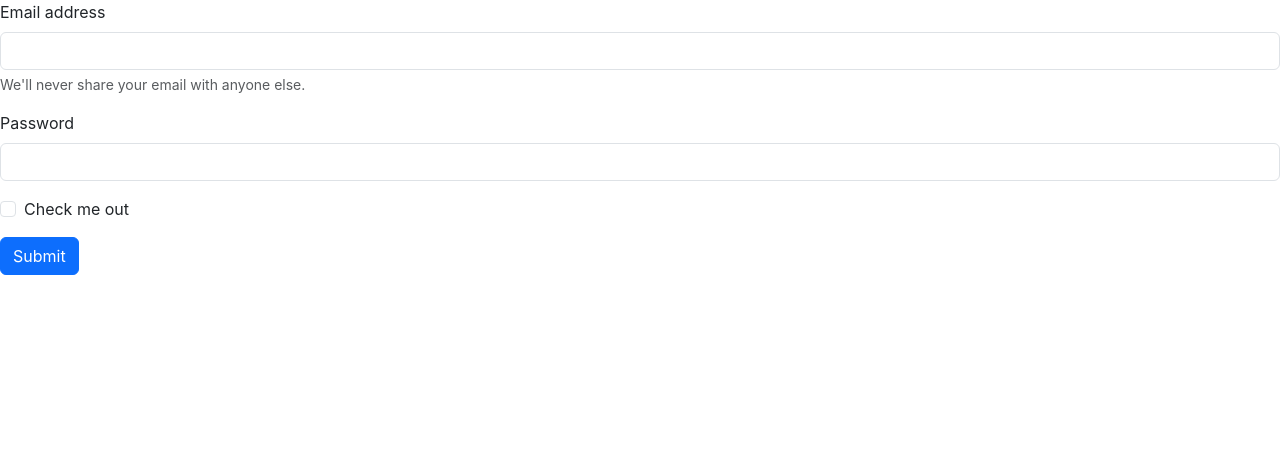
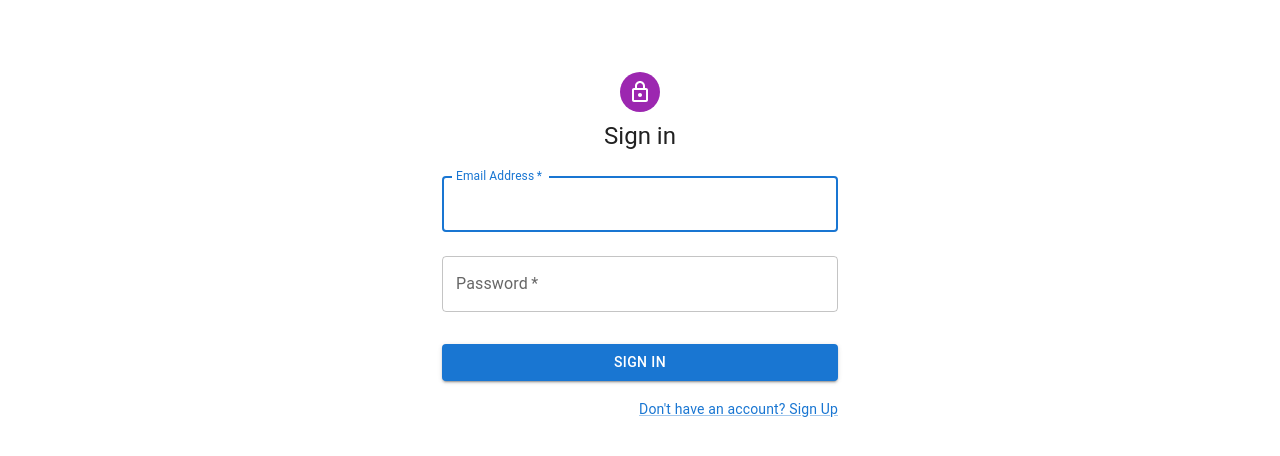
Before and after one commit to Mridul-WebO/Contact-App, a React (Create React App) app: page / in a window 1280 px wide. Shown: the top 456 px of the page. Built offline with nearby package versions, Linux system fonts and the light colour scheme.

Commit message:
working on ui

```diff
--- a/package.json
+++ b/package.json
@@ -3,6 +3,10 @@
   "version": "0.1.0",
   "private": true,
   "dependencies": {
+    "@emotion/react": "^11.11.3",
+    "@emotion/styled": "^11.11.0",
+    "@mui/icons-material": "^5.15.10",
+    "@mui/material": "^5.15.10",
     "@testing-library/jest-dom": "^5.17.0",
     "@testing-library/react": "^13.4.0",
     "@testing-library/user-event": "^13.5.0",
--- a/src/App.js
+++ b/src/App.js
@@ -1,20 +1,22 @@
+import "./App.css";
 
-import './App.css';
-
-import { BrowserRouter, Route, Routes } from 'react-router-dom';
-import SignIn from './pages/SignIn';
-import SignUp from './pages/SignUp';
-import ContactList from './pages/ContactList';
-import NavBar from './components/NavBar';
+import { BrowserRouter, Route, Routes } from "react-router-dom";
+import SignUp from "./pages/signUp/SignUp";
+import SignIn from "./pages/signIn/SignIn";
+import ContactList from "./pages/contactList/ContactList";
+import NavBar from "./components/NavBar";
 function App() {
   return (
     <BrowserRouter>
-      {localStorage.getItem('userData') && <NavBar />}
+      {localStorage.getItem("userData") && <NavBar />}
       <Routes>
-        <Route path='/' element={<SignIn />} />
-        <Route path='/signup' element={<SignIn />} />
-        <Route path='/signin' element={<SignUp />} />
-        <Route path='/contactList' element={localStorage.getItem('userData') && <ContactList />} />
+        <Route exact path="/" element={<SignIn />} />
+        <Route exact path="/signIn" element={<SignIn />} />
+        <Route exact path="/signup" element={<SignUp />} />
+        <Route
+          path="/contactList"
+          element={localStorage.getItem("userData") && <ContactList />}
+        />
       </Routes>
     </BrowserRouter>
   );
--- a/src/index.css
+++ b/src/index.css
@@ -1,13 +1,14 @@
 body {
   margin: 0;
-  font-family: -apple-system, BlinkMacSystemFont, 'Segoe UI', 'Roboto', 'Oxygen',
-    'Ubuntu', 'Cantarell', 'Fira Sans', 'Droid Sans', 'Helvetica Neue',
+  font-family: -apple-system, BlinkMacSystemFont, "Segoe UI", "Roboto", "Oxygen",
+    "Ubuntu", "Cantarell", "Fira Sans", "Droid Sans", "Helvetica Neue",
     sans-serif;
   -webkit-font-smoothing: antialiased;
   -moz-osx-font-smoothing: grayscale;
+  background-color: rgb(234, 239, 244);
 }
 
 code {
-  font-family: source-code-pro, Menlo, Monaco, Consolas, 'Courier New',
+  font-family: source-code-pro, Menlo, Monaco, Consolas, "Courier New",
     monospace;
 }
--- a/src/pages/SignIn.jsx
+++ /dev/null
@@ -1,24 +0,0 @@
-import React from 'react'
-
-const SignIn = () => {
-    return (
-        <form>
-            <div class="mb-3">
-                <label for="exampleInputEmail1" class="form-label">Email address</label>
-                <input type="email" class="form-control" id="exampleInputEmail1" aria-describedby="emailHelp" />
-                <div id="emailHelp" class="form-text">We'll never share your email with anyone else.</div>
-            </div>
-            <div class="mb-3">
-                <label for="exampleInputPassword1" class="form-label">Password</label>
-                <input type="password" class="form-control" id="exampleInputPassword1" />
-            </div>
-            <div class="mb-3 form-check">
-                <input type="checkbox" class="form-check-input" id="exampleCheck1" />
-                <label class="form-check-label" for="exampleCheck1">Check me out</label>
-            </div>
-            <button type="submit" class="btn btn-primary">Submit</button>
-        </form>
-    )
-}
-
-export default SignIn
--- a/src/pages/SignUp.jsx
+++ /dev/null
@@ -1,24 +0,0 @@
-import React from 'react'
-
-const SignUp = () => {
-    return (
-        <form>
-            <div class="mb-3">
-                <label for="exampleInputEmail1" class="form-label">Email address</label>
-                <input type="email" class="form-control" id="exampleInputEmail1" aria-describedby="emailHelp" />
-                <div id="emailHelp" class="form-text">We'll never share your email with anyone else.</div>
-            </div>
-            <div class="mb-3">
-                <label for="exampleInputPassword1" class="form-label">Password</label>
-                <input type="password" class="form-control" id="exampleInputPassword1" />
-            </div>
-            <div class="mb-3 form-check">
-                <input type="checkbox" class="form-check-input" id="exampleCheck1" />
-                <label class="form-check-label" for="exampleCheck1">Check me out</label>
-            </div>
-            <button type="submit" class="btn btn-primary">Submit</button>
-        </form>
-    )
-}
-
-export default SignUp
--- /dev/null
+++ b/src/pages/signIn/SignIn.css
@@ -0,0 +1,9 @@
+.col:nth-child(2) {
+  box-shadow: 2.1px 0.3px 2.2px rgba(0, 0, 0, 0.025),
+    5.1px 0.7px 5.3px rgba(0, 0, 0, 0.036),
+    9.5px 1.4px 10px rgba(0, 0, 0, 0.045),
+    17px 2.5px 17.9px rgba(0, 0, 0, 0.054),
+    31.8px 4.6px 33.4px rgba(0, 0, 0, 0.065), 76px 11px 80px rgba(0, 0, 0, 0.09);
+  border-radius: 10px;
+  background-color: #ffffff;
+}
--- /dev/null
+++ b/src/pages/signIn/SignIn.jsx
@@ -0,0 +1,96 @@
+import * as React from "react";
+import Avatar from "@mui/material/Avatar";
+import Button from "@mui/material/Button";
+import CssBaseline from "@mui/material/CssBaseline";
+import TextField from "@mui/material/TextField";
+import FormControlLabel from "@mui/material/FormControlLabel";
+import Checkbox from "@mui/material/Checkbox";
+import Link from "@mui/material/Link";
+import Grid from "@mui/material/Grid";
+import Box from "@mui/material/Box";
+import LockOutlinedIcon from "@mui/icons-material/LockOutlined";
+import Typography from "@mui/material/Typography";
+import Container from "@mui/material/Container";
+import { createTheme, ThemeProvider } from "@mui/material/styles";
+
+// TODO remove, this demo shouldn't need to reset the theme.
+
+const defaultTheme = createTheme();
+
+export default function SignIn() {
+  const handleSubmit = (event) => {
+    event.preventDefault();
+    const data = new FormData(event.currentTarget);
+    console.log({
+      email: data.get("email"),
+      password: data.get("password"),
+    });
+  };
+
+  return (
+    <ThemeProvider theme={defaultTheme}>
+      <Container component="main" maxWidth="xs">
+        <CssBaseline />
+        <Box
+          sx={{
+            marginTop: 8,
+            display: "flex",
+            flexDirection: "column",
+            alignItems: "center",
+          }}
+        >
+          <Avatar sx={{ m: 1, bgcolor: "secondary.main" }}>
+            <LockOutlinedIcon />
+          </Avatar>
+          <Typography component="h1" variant="h5">
+            Sign in
+          </Typography>
+          <Box
+            component="form"
+            onSubmit={handleSubmit}
+            noValidate
+            sx={{ mt: 1 }}
+          >
+            <TextField
+              margin="normal"
+              required
+              fullWidth
+              id="email"
+              label="Email Address"
+              name="email"
+              autoComplete="email"
+              autoFocus
+            />
+            <TextField
+              margin="normal"
+              required
+              fullWidth
+              name="password"
+              label="Password"
+              type="password"
+              id="password"
+              autoComplete="current-password"
+            />
+
+            <Button
+              type="submit"
+              fullWidth
+              variant="contained"
+              sx={{ mt: 3, mb: 2 }}
+            >
+              Sign In
+            </Button>
+            <Grid container>
+              <Grid item xs></Grid>
+              <Grid item>
+                <Link href="#" variant="body2">
+                  {"Don't have an account? Sign Up"}
+                </Link>
+              </Grid>
+            </Grid>
+          </Box>
+        </Box>
+      </Container>
+    </ThemeProvider>
+  );
+}
--- /dev/null
+++ b/src/pages/signUp/SignUp.jsx
@@ -0,0 +1,62 @@
+import React from "react";
+import { Link } from "react-router-dom";
+
+const SignUp = () => {
+  return (
+    <div className="container">
+      <div className="row my-5">
+        <div className="col"></div>
+        <div className="col mx-5 text-center">
+          <form className="my-4">
+            <h1>Sign In</h1>
+            <div className="mb-3">
+              <label for="exampleInputEmail1" className="form-label">
+                Email address
+              </label>
+              <input
+                type="email"
+                className="form-control"
+                id="exampleInputEmail1"
+                aria-describedby="emailHelp"
+              />
+            </div>
+            <div className="mb-3">
+              <label for="exampleInputPassword1" className="form-label">
+                Password
+              </label>
+              <input
+                type="password"
+                className="form-control"
+                id="exampleInputPassword1"
+              />
+            </div>
+            <div className="mb-3">
+              <label for="confirmPassword" className="form-label">
+                Confirm Password
+              </label>
+              <input
+                type="password"
+                className="form-control"
+                id="confirmPassword"
+              />
+            </div>
+
+            <button
+              onClick={(e) => e.preventDefault()}
+              type="submit"
+              className="btn btn-primary"
+            >
+              Submit
+            </button>
+            <p className="my-3">
+              Already have an account? <Link to="/signIn">Sign In</Link>
+            </p>
+          </form>
+        </div>
+        <div className="col"></div>
+      </div>
+    </div>
+  );
+};
+
+export default SignUp;
```
Also changed, not shown: src/pages/contactList/ContactList.jsx (renamed from src/pages/ContactList.jsx), 1 other file (tests, documents, lock files or other folders).
